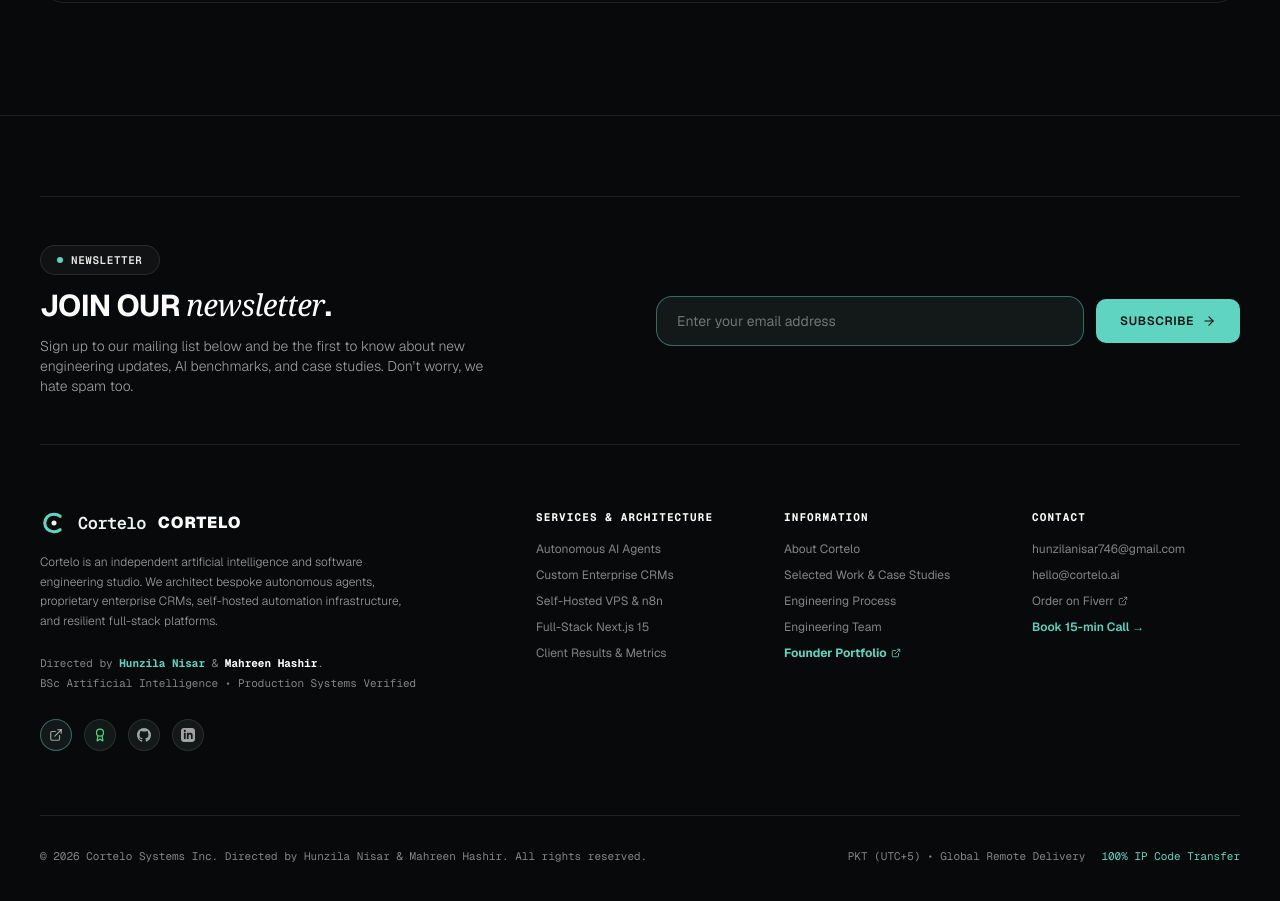
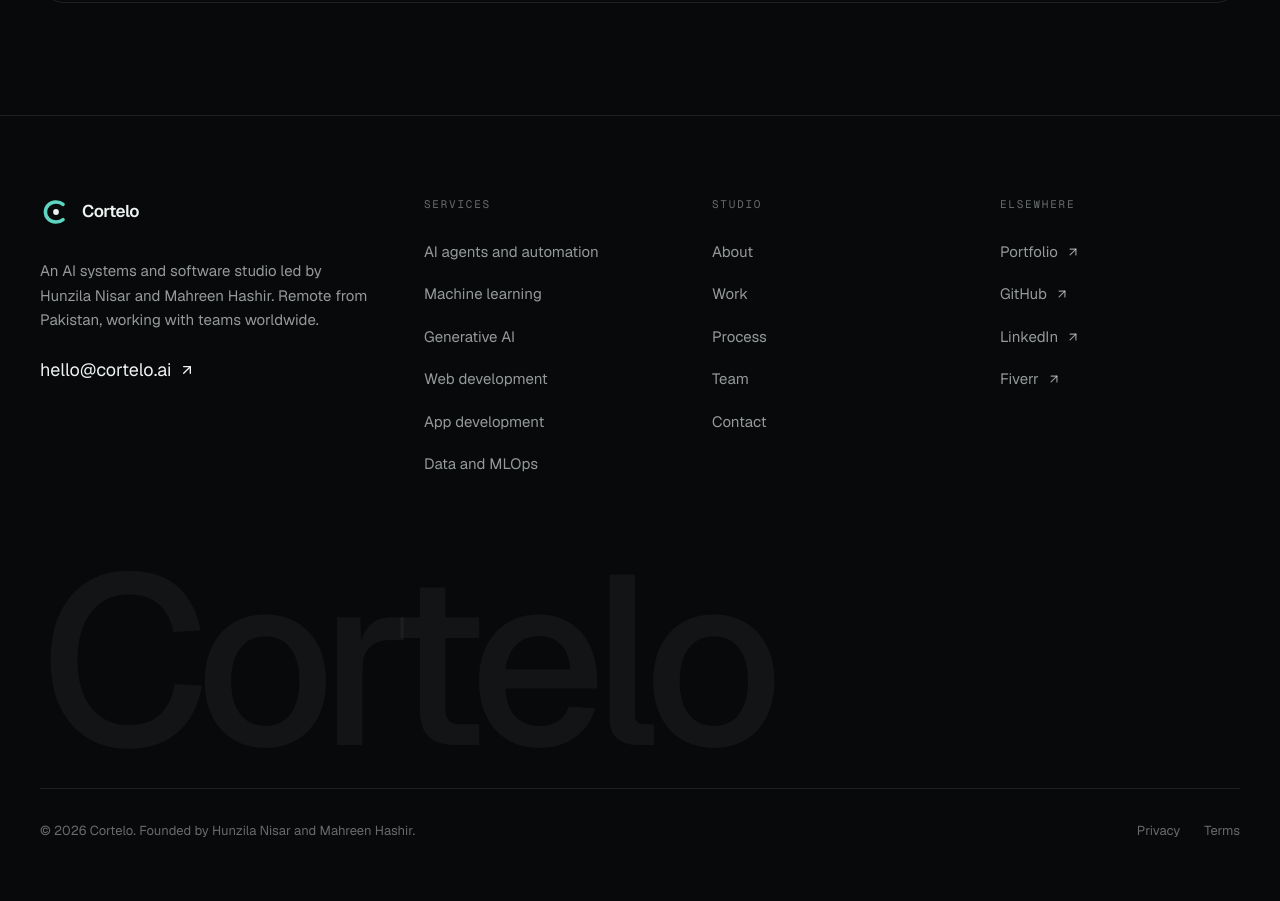
Before and after one commit to HunzilaRajput746/Cortelo, a Next.js app: page /team in a window 1280 px wide. Shown: the part 2980-3881 px from the top of the page. After the commit the page ends 3860 px from the top, so only its background shows below. Built offline with nearby package versions, Linux system fonts and the light colour scheme.

Commit message:
fix(footer): link real service pages, drop the unsent newsletter form, add large wordmark

```diff
--- a/src/components/Footer.tsx
+++ b/src/components/Footer.tsx
@@ -1,288 +1,104 @@
 "use client";
 
-import React, { useState } from "react";
+import React from "react";
 import Link from "next/link";
 import BrandLogo from "./BrandLogo";
 import { FOUNDER_DATA } from "@/lib/agencyData";
-import { ExternalLink, Award, Check, ArrowRight } from "lucide-react";
-import { useAgencyShell } from "./ClientShell";
+import { ArrowUpRight } from "lucide-react";
+
+const COLUMNS = [
+  {
+    title: "Services",
+    links: [
+      { label: "AI agents and automation", href: "/services/ai-automation" },
+      { label: "Machine learning", href: "/services/machine-learning" },
+      { label: "Generative AI", href: "/services/generative-ai" },
+      { label: "Web development", href: "/services/web-development" },
+      { label: "App development", href: "/services/app-development" },
+      { label: "Data and MLOps", href: "/services/data-mlops" },
+    ],
+  },
+  {
+    title: "Studio",
+    links: [
+      { label: "About", href: "/about" },
+      { label: "Work", href: "/work" },
+      { label: "Process", href: "/process" },
+      { label: "Team", href: "/team" },
+      { label: "Contact", href: "/contact" },
+    ],
+  },
+];
+
+const SOCIAL = [
+  { label: "Portfolio", href: FOUNDER_DATA.portfolioUrl },
+  { label: "GitHub", href: FOUNDER_DATA.githubUrl },
+  { label: "LinkedIn", href: FOUNDER_DATA.linkedinUrl },
+  { label: "Fiverr", href: FOUNDER_DATA.fiverrUrl },
+];
 
 export default function Footer() {
-  const { openFounderModal } = useAgencyShell();
-  const [email, setEmail] = useState("");
-  const [subscribed, setSubscribed] = useState(false);
+  return (
+    <footer className="relative z-10 border-t border-[var(--line)] bg-[var(--bg)] pt-20 pb-10">
+      <div className="wrap">
+        <div className="grid gap-12 lg:grid-cols-[1.4fr_1fr_1fr_1fr]">
+          <div>
+            <Link href="/" aria-label="Cortelo home" className="inline-flex">
+              <BrandLogo className="h-8 w-8" />
+            </Link>
+            <p className="mt-6 max-w-[340px] text-[15px] leading-relaxed text-[var(--text-muted)]">
+              An AI systems and software studio led by Hunzila Nisar and Mahreen Hashir. Remote from Pakistan, working
+              with teams worldwide.
+            </p>
+            <a href={`mailto:${FOUNDER_DATA.agencyEmail}`} className="link-draw mt-6 text-[18px]">
+              {FOUNDER_DATA.agencyEmail} <ArrowUpRight className="h-4 w-4" />
+            </a>
+          </div>
 
-  const handleSubscribe = (e: React.FormEvent) => {
-    e.preventDefault();
-    if (email.trim() && email.includes("@")) {
-      setSubscribed(true);
-      setEmail("");
-    }
-  };
+          {COLUMNS.map((col) => (
+            <nav key={col.title} aria-label={col.title}>
+              <h2 className="font-mono text-[11px] uppercase tracking-[0.16em] text-[var(--text-faint)]">{col.title}</h2>
+              <ul className="mt-5 space-y-1">
+                {col.links.map((l) => (
+                  <li key={l.href}>
+                    <Link href={l.href} className="link-draw py-2 text-[15px] !text-[var(--text-muted)] hover:!text-[var(--text)]">
+                      {l.label}
+                    </Link>
+                  </li>
+                ))}
+              </ul>
+            </nav>
+          ))}
 
-  return (
-    <footer className="py-20 border-t border-white/10 bg-[#000000] text-xs font-mono text-white/50 relative z-10">
-      <div className="max-w-[1440px] mx-auto px-6 sm:px-10">
-
-        {/* Newsletter Section (Conversion Style) */}
-        <div className="py-8 sm:py-12 border-y border-white/10 mb-16">
-          <div className="grid grid-cols-1 lg:grid-cols-2 gap-8 items-center">
-            <div className="space-y-3">
-              <span className="px-4 py-1.5 rounded-full border border-white/10 bg-white/[0.04] text-[11px] font-mono text-white/90 font-semibold uppercase tracking-wider inline-flex items-center gap-2">
-                <span className="w-1.5 h-1.5 rounded-full bg-[#FF4533]" />
-                Newsletter
-              </span>
-              <h3 className="text-2xl sm:text-3xl font-bold uppercase text-[#FCFCFA] tracking-tight font-sans">
-                Join our <span className="font-serif italic font-normal text-white lowercase">newsletter</span>.
-              </h3>
-              <p className="text-xs sm:text-sm text-white/60 max-w-md font-sans font-light leading-relaxed">
-                Sign up to our mailing list below and be the first to know about new engineering updates, AI benchmarks, and case studies. Don&apos;t worry, we hate spam too.
-              </p>
-            </div>
-
-            <form onSubmit={handleSubscribe} className="space-y-3">
-              <div className="flex flex-col sm:flex-row items-center gap-3">
-                <input
-                  type="email"
-                  value={email}
-                  onChange={(e) => setEmail(e.target.value)}
-                  placeholder="Enter your email address"
-                  required
-                  className="w-full px-5 py-3.5 rounded-2xl bg-[#141414] border border-white/10 text-sm text-white placeholder:text-white/40 focus:outline-none focus:border-[#FF4533] transition-colors font-sans"
-                />
-                <button
-                  type="submit"
-                  className="btn-conversion-primary w-full sm:w-auto px-6 py-3.5 rounded-2xl bg-[#FF4533] hover:bg-[#FF220E] text-white font-bold text-xs uppercase tracking-wider active:scale-95 transition-all flex items-center justify-center gap-2 shrink-0 cursor-pointer shadow-[0_0_20px_rgba(255,69,51,0.3)] font-sans"
-                >
-                  {subscribed ? (
-                    <>
-                      <Check className="w-4 h-4" /> Subscribed
-                    </>
-                  ) : (
-                    <>
-                      <span>Subscribe</span>
-                      <ArrowRight className="w-3.5 h-3.5" />
-                    </>
-                  )}
-                </button>
-              </div>
-              {subscribed && (
-                <p className="text-xs text-[#FF4533] font-mono animate-in fade-in">
-                  ✓ Thank you for subscribing! You will receive our latest architecture benchmarks.
-                </p>
-              )}
-            </form>
-          </div>
+          <nav aria-label="Elsewhere">
+            <h2 className="font-mono text-[11px] uppercase tracking-[0.16em] text-[var(--text-faint)]">Elsewhere</h2>
+            <ul className="mt-5 space-y-1">
+              {SOCIAL.map((s) => (
+                <li key={s.label}>
+                  <a href={s.href} target="_blank" rel="noopener noreferrer" className="link-draw py-2 text-[15px] !text-[var(--text-muted)] hover:!text-[var(--text)]">
+                    {s.label} <ArrowUpRight className="h-3.5 w-3.5" />
+                  </a>
+                </li>
+              ))}
+            </ul>
+          </nav>
         </div>
 
-        {/* 4-Column Footer Navigation Grid */}
-        <div className="grid grid-cols-1 md:grid-cols-2 lg:grid-cols-5 gap-10 mb-16">
+        <p aria-hidden="true" className="mt-20 select-none text-[22vw] lg:text-[240px] font-medium leading-[0.8] tracking-[-0.06em] text-[rgba(238,242,240,0.05)]">
+          Cortelo
+        </p>
 
-          {/* Brand Info & Mission */}
-          <div className="lg:col-span-2 space-y-4">
-            <div className="flex items-center gap-3">
-              <BrandLogo className="w-7 h-7" />
-              <span className="text-base font-black uppercase text-[#FCFCFA] tracking-wider font-sans">
-                CORTELO
-              </span>
-            </div>
-
-            <p className="text-xs text-white/60 leading-relaxed max-w-sm font-sans font-light">
-              Cortelo is an independent artificial intelligence and software engineering studio. We architect bespoke autonomous agents, proprietary enterprise CRMs, self-hosted automation infrastructure, and resilient full-stack platforms.
-            </p>
-
-            <div className="pt-2 text-[11px] text-white/50 space-y-1">
-              <div>
-                Directed by{" "}
-                <button
-                  onClick={openFounderModal}
-                  className="text-[#FF4533] hover:underline font-bold cursor-pointer"
-                >
-                  Hunzila Nisar
-                </button>{" "}
-                &amp;{" "}
-                <span className="text-white font-bold">Mahreen Hashir</span>.
-              </div>
-              <div>BSc Artificial Intelligence &bull; Production Systems Verified</div>
-            </div>
-
-            {/* Social & Direct Contact Links */}
-            <div className="flex items-center gap-3 pt-3">
-              <a
-                href={FOUNDER_DATA.portfolioUrl}
-                target="_blank"
-                rel="noopener noreferrer"
-                className="w-8 h-8 rounded-full border border-white/10 bg-[#141414] flex items-center justify-center text-white/60 hover:text-white hover:border-[#FF4533] transition-all"
-                title="Founder Portfolio: devhunzila.site"
-              >
-                <ExternalLink className="w-3.5 h-3.5" />
-              </a>
-
-              <a
-                href={FOUNDER_DATA.fiverrUrl}
-                target="_blank"
-                rel="noopener noreferrer"
-                className="w-8 h-8 rounded-full border border-white/10 bg-[#141414] flex items-center justify-center text-green-400 hover:border-green-400 transition-all"
-                title="Fiverr Profile & Services"
-              >
-                <Award className="w-3.5 h-3.5" />
-              </a>
-
-              <a
-                href={FOUNDER_DATA.githubUrl}
-                target="_blank"
-                rel="noopener noreferrer"
-                className="w-8 h-8 rounded-full border border-white/10 bg-[#141414] flex items-center justify-center text-white/60 hover:text-white hover:border-white transition-all"
-                title="GitHub @HunzilaRajput746"
-              >
-                <svg className="w-3.5 h-3.5 fill-current" viewBox="0 0 24 24">
-                  <path d="M12 0C5.37 0 0 5.37 0 12c0 5.31 3.435 9.795 8.205 11.385.6.105.825-.255.825-.57 0-.285-.015-1.23-.015-2.235-3.015.555-3.795-.735-4.035-1.41-.135-.345-.72-1.41-1.23-1.695-.42-.225-1.02-.78-.015-.795.945-.015 1.62.87 1.845 1.23 1.08 1.815 2.805 1.305 3.495.99.105-.78.42-1.305.765-1.605-2.67-.3-5.46-1.335-5.46-5.925 0-1.305.465-2.385 1.23-3.225-.12-.3-.54-1.53.12-3.18 0 0 1.005-.315 3.3 1.23.96-.27 1.98-.405 3-.405s2.04.135 3 .405c2.295-1.56 3.3-1.23 3.3-1.23.66 1.65.24 2.88.12 3.18.765.84 1.23 1.905 1.23 3.225 0 4.605-2.805 5.625-5.475 5.925.435.375.81 1.095.81 2.22 0 1.605-.015 2.895-.015 3.3 0 .315.225.69.825.57A12.02 12.02 0 0024 12c0-6.63-5.37-12-12-12z" />
-                </svg>
-              </a>
-
-              <a
-                href={FOUNDER_DATA.linkedinUrl}
-                target="_blank"
-                rel="noopener noreferrer"
-                className="w-8 h-8 rounded-full border border-white/10 bg-[#141414] flex items-center justify-center text-white/60 hover:text-cyan-400 hover:border-cyan-400 transition-all"
-                title="LinkedIn Profile"
-              >
-                <svg className="w-3.5 h-3.5 fill-current" viewBox="0 0 24 24">
-                  <path d="M19 0h-14c-2.761 0-5 2.239-5 5v14c0 2.761 2.239 5 5 5h14c2.762 0 5-2.239 5-5v-14c0-2.761-2.238-5-5-5zm-11 19h-3v-11h3v11zm-1.5-12.268c-.966 0-1.75-.79-1.75-1.764s.784-1.764 1.75-1.764 1.75.79 1.75 1.764-.783 1.764-1.75 1.764zm13.5 12.268h-3v-5.604c0-3.368-4-3.113-4 0v5.604h-3v-11h3v1.765c1.396-2.586 7-2.777 7 2.476v6.759z" />
-                </svg>
-              </a>
-
-            </div>
-          </div>
-
-          {/* Proprietary Systems & Services */}
-          <div>
-            <div className="text-[#FCFCFA] uppercase tracking-widest font-bold mb-4 text-[11px]">
-              Services &amp; Architecture
-            </div>
-            <ul className="space-y-2.5 font-sans">
-              <li>
-                <Link href="/services/ai-automation" className="hover:text-white transition-colors">
-                  Autonomous AI Agents
-                </Link>
-              </li>
-              <li>
-                <Link href="/services/enterprise-crm" className="hover:text-white transition-colors">
-                  Custom Enterprise CRMs
-                </Link>
-              </li>
-              <li>
-                <Link href="/services/cloud-infrastructure" className="hover:text-white transition-colors">
-                  Self-Hosted VPS &amp; n8n
-                </Link>
-              </li>
-              <li>
-                <Link href="/services/web-development" className="hover:text-white transition-colors">
-                  Full-Stack Next.js 15
-                </Link>
-              </li>
-              <li>
-                <Link href="/#results" className="hover:text-white transition-colors">
-                  Client Results &amp; Metrics
-                </Link>
-              </li>
-            </ul>
-          </div>
-
-          {/* Studio & Founder */}
-          <div>
-            <div className="text-[#FCFCFA] uppercase tracking-widest font-bold mb-4 text-[11px]">
-              Information
-            </div>
-            <ul className="space-y-2.5 font-sans">
-              <li>
-                <Link href="/about" className="hover:text-white transition-colors">
-                  About Cortelo
-                </Link>
-              </li>
-              <li>
-                <Link href="/work" className="hover:text-white transition-colors">
-                  Selected Work &amp; Case Studies
-                </Link>
-              </li>
-              <li>
-                <Link href="/process" className="hover:text-white transition-colors">
-                  Engineering Process
-                </Link>
-              </li>
-              <li>
-                <Link href="/team" className="hover:text-white transition-colors">
-                  Engineering Team
-                </Link>
-              </li>
-              <li>
-                <a
-                  href={FOUNDER_DATA.portfolioUrl}
-                  target="_blank"
-                  rel="noopener noreferrer"
-                  className="text-[#FF4533] hover:underline font-bold flex items-center gap-1"
-                >
-                  <span>Founder Portfolio</span>
-                  <ExternalLink className="w-2.5 h-2.5" />
-                </a>
-              </li>
-            </ul>
-          </div>
-
-          {/* Contact */}
-          <div>
-            <div className="text-[#FCFCFA] uppercase tracking-widest font-bold mb-4 text-[11px]">
-              Contact
-            </div>
-            <ul className="space-y-2.5 font-sans">
-              <li>
-                <a
-                  href={`mailto:${FOUNDER_DATA.email}`}
-                  className="hover:text-white transition-colors break-all"
-                >
-                  {FOUNDER_DATA.email}
-                </a>
-              </li>
-              <li>
-                <a
-                  href="mailto:hello@cortelo.ai"
-                  className="hover:text-white transition-colors"
-                >
-                  hello@cortelo.ai
-                </a>
-              </li>
-              <li>
-                <a
-                  href={FOUNDER_DATA.fiverrUrl}
-                  target="_blank"
-                  rel="noopener noreferrer"
-                  className="hover:text-green-400 transition-colors flex items-center gap-1"
-                >
-                  <span>Order on Fiverr</span>
-                  <ExternalLink className="w-2.5 h-2.5" />
-                </a>
-              </li>
-              <li>
-                <Link href="/contact" className="text-[#FF4533] hover:underline font-semibold">
-                  Book 15-min Call &rarr;
-                </Link>
-              </li>
-            </ul>
-          </div>
-
+        <div className="mt-8 flex flex-col gap-4 border-t border-[var(--line)] pt-8 text-[13px] text-[var(--text-faint)] sm:flex-row sm:items-center sm:justify-between">
+          <span>&copy; {new Date().getFullYear()} Cortelo. Founded by Hunzila Nisar and Mahreen Hashir.</span>
+          <span className="flex gap-6">
+            <Link href="/legal/privacy" className="link-draw !text-[var(--text-faint)] hover:!text-[var(--text)]">
+              Privacy
+            </Link>
+            <Link href="/legal/terms" className="link-draw !text-[var(--text-faint)] hover:!text-[var(--text)]">
+              Terms
+            </Link>
+          </span>
         </div>
-
-        {/* Bottom Bar */}
-        <div className="pt-8 border-t border-white/10 flex flex-col sm:flex-row justify-between items-center gap-4 text-[11px]">
-          <div>
-            &copy; 2026 Cortelo Systems Inc. Directed by Hunzila Nisar &amp; Mahreen Hashir. All rights reserved.
-          </div>
-          <div className="flex items-center gap-4">
-            <span>PKT (UTC+5) &bull; Global Remote Delivery</span>
-            <span className="text-[#FF4533]">100% IP Code Transfer</span>
-          </div>
-        </div>
-
       </div>
     </footer>
   );
```
